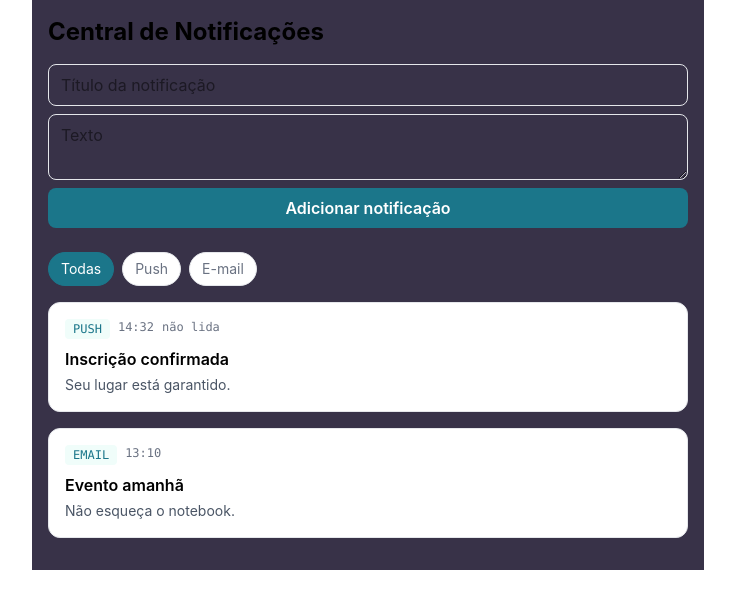
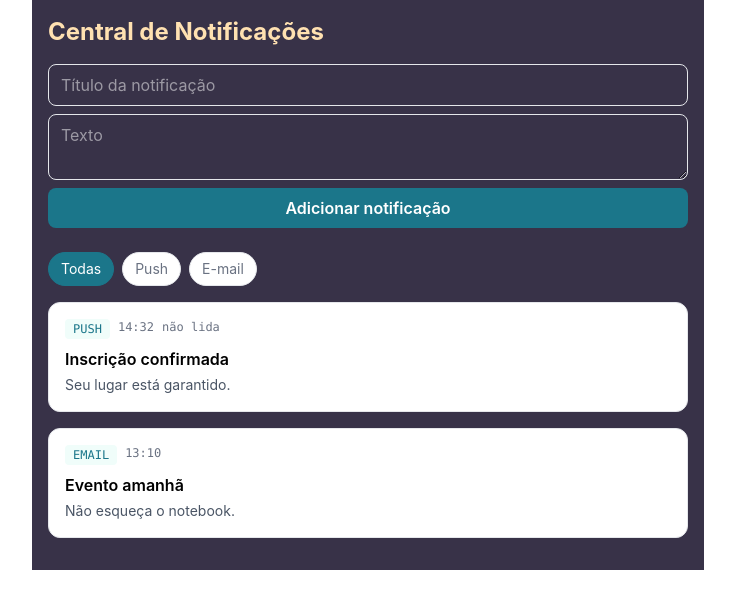
Before and after one commit to munhozmiguel873/notificacoes-api4-front, a React (Vite) app: page / in a window 1280 px wide. Shown: the top 608 px of the page, without its empty margins (272-1007 px from the left). Built offline with nearby package versions, Linux system fonts and the light colour scheme.

Commit message:
Alterando o estilo do app novamente

```diff
--- a/src/App.jsx
+++ b/src/App.jsx
@@ -38,7 +38,7 @@ function App() {
 
   return (
     <div className="max-w-2xl mx-auto p-4 bg-fundo-principal">
-      <h1 className="text-2xl font-bold mb-4">Central de Notificações</h1>
+      <h1 className="text-2xl font-bold mb-4 text-titulo">Central de Notificações</h1>
 
       <NovaNotificacaoForm onAdicionar={adicionarNotificacao} />
       <FilterBar filtroAtual={filtro} onFiltroChange={setFiltro} />
--- a/src/components/NovaNotificacaoForm.jsx
+++ b/src/components/NovaNotificacaoForm.jsx
@@ -29,13 +29,13 @@ function NovaNotificacaoForm({ onAdicionar }) {
                 value={titulo}
                 onChange={(e) => setTitulo(e.target.value)}
                 placeholder="Título da notificação"
-                className="border border-gray-200 rounded-lg px-3 py-2"
+                className="border border-gray-200 rounded-lg px-3 py-2 text-white"
             />
             <textarea
                 value={texto}
                 onChange={(e) => setTexto(e.target.value)}
                 placeholder="Texto"
-                className="border border-gray-200 rounded-lg px-3 py-2"
+                className="border border-gray-200 rounded-lg px-3 py-2 text-white"
             />
             <Button variant="destaque">Adicionar notificação</Button>
         </form>
--- a/src/index.css
+++ b/src/index.css
@@ -4,5 +4,5 @@
   --color-marca: #1B768A;    /* Cor dos tipos de notificação. */
   --color-destaque: #1B768A; /* Cor do botão de adicionar uma nova notificação. */
   --color-fundo-principal: #383248; /* Cor do fundo do app. */
-  --color-titulo: #FFE1B1;
+  --color-titulo: #FFE1B1; /* Cor do titulo */
 }
```
